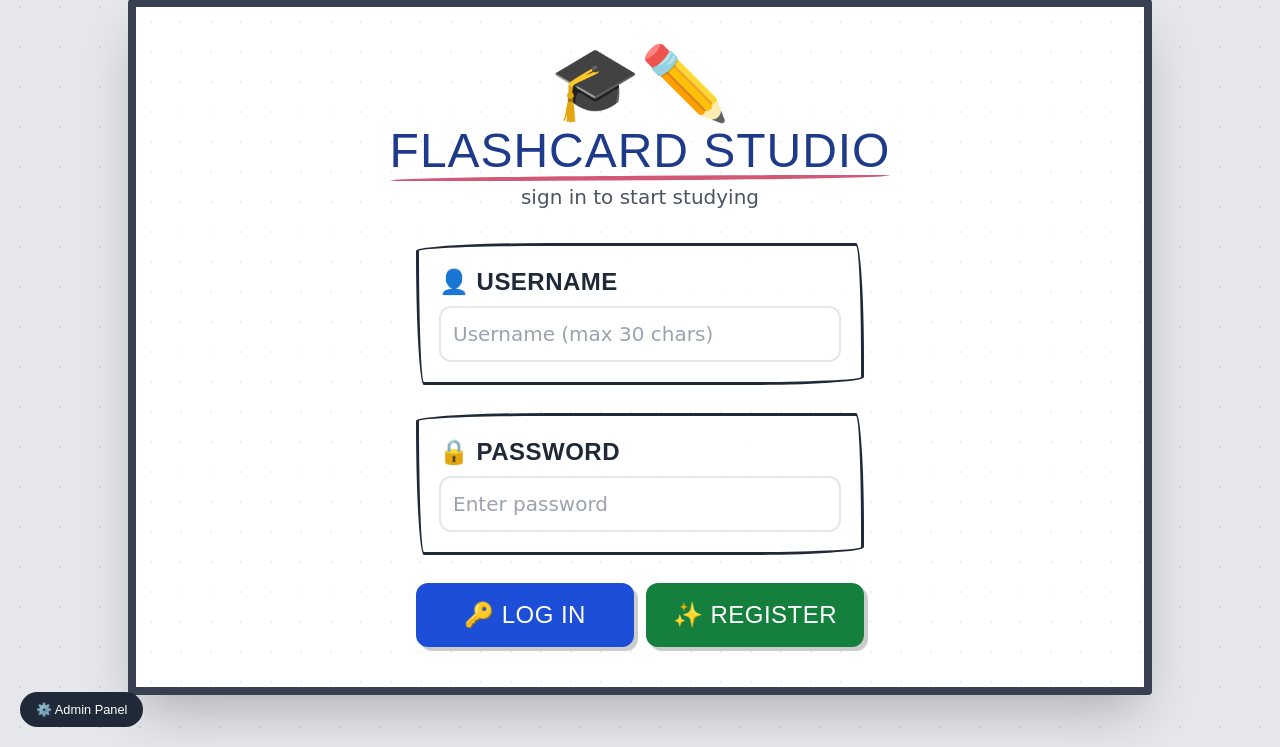
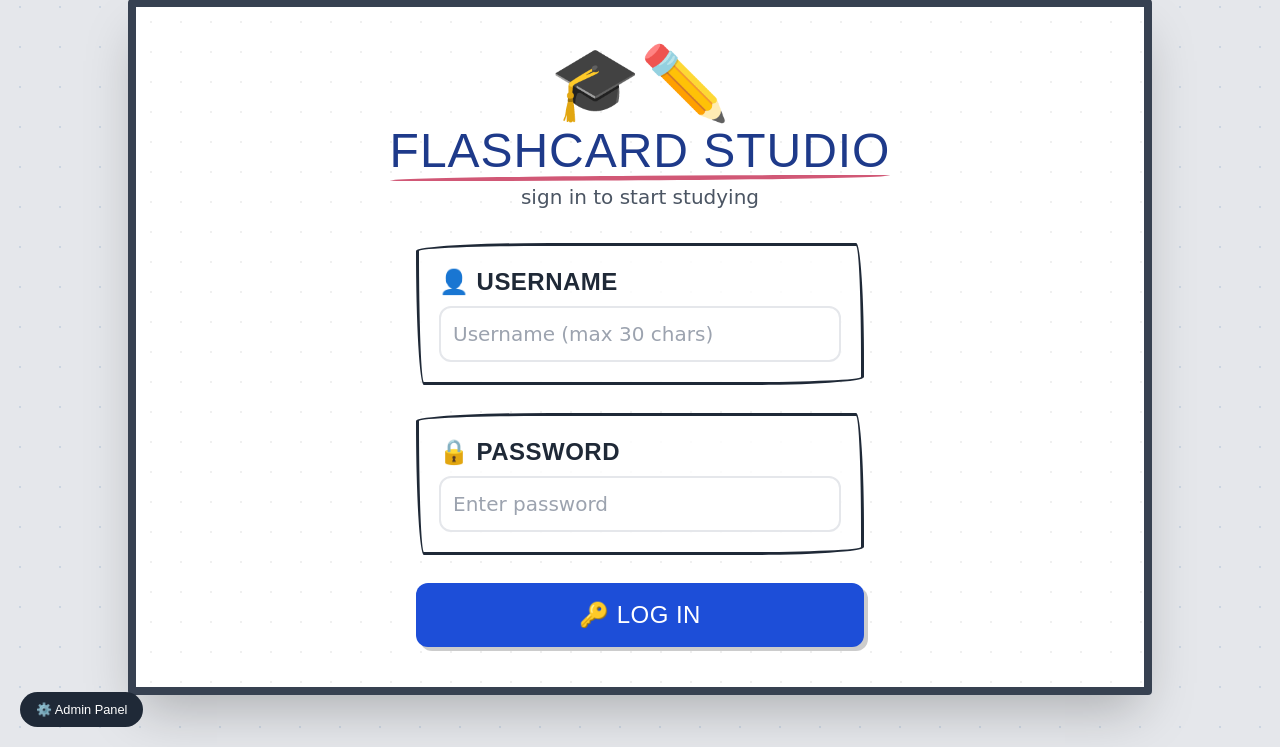
Before and after one commit to leonardo-mdc/flashcards, a PHP site: page / in a window 1280 px wide. Shown: the part 53-800 px from the top of the page. Run offline with PHP 8.4, Linux system fonts and the light colour scheme; data that the repository does not hold is empty; some libraries are stand-ins or nearby versions; some web fonts are replaced.

Commit message:
Remove register button from login, add CSS cache busting

```diff
--- a/assets/css/app.css
+++ b/assets/css/app.css
@@ -76,7 +76,7 @@ body {
 .flip-btn:active { transform: scale(0.96); }
 .progress-bar-container { background: #e2e8f0; border-radius: 20px; height: 3px; position: relative; }
 .progress-bar-fill { background: linear-gradient(90deg, #3b82f6, #2563eb); height: 100%; border-radius: 20px; transition: width 0.3s; position: relative; }
-.progress-bar-fill::after { content: attr(data-pct); position: absolute; right: -32px; top: -7px; font-size: 11px; font-weight: 700; color: #2563eb; white-space: nowrap; }
+.progress-bar-fill::after { content: attr(data-pct); position: absolute; right: -38px; top: -6px; font-size: 12px; font-weight: 700; color: #2563eb; white-space: nowrap; }
 .level-chip { background: #e0e7ff; color: #1e3a8a; border-radius: 40px; padding: 4px 12px; display: inline-block; font-size: clamp(0.65rem, 1.8vw, 0.75rem); }
 .student-badge { background: #dbeafe; color: #1e40af; border-radius: 40px; padding: 4px 12px; display: inline-block; font-size: clamp(0.7rem, 2vw, 0.8rem); }
 .loader { border: 3px solid #e2e8f0; border-top: 3px solid #1d4ed8; border-radius: 50%; width: 40px; height: 40px; animation: spin 0.7s linear infinite; display: inline-block; }
--- a/assets/js/app.js
+++ b/assets/js/app.js
@@ -131,8 +131,6 @@
         else renderStudyScreen();
     }
 
-    let isRegisterMode = false;
-
     function renderLoginScreen() {
         appEl.innerHTML = `
             <div class="whiteboard-card p-5 md:p-10 shadow-2xl">
@@ -146,28 +144,11 @@
                         <label class="text-xl md:text-2xl font-bold text-gray-800 title-font">👤 Username</label>
                         <input type="text" id="authNameInput" placeholder="Username (max 30 chars)" maxlength="30" class="w-full p-2 md:p-3 text-lg md:text-xl border-2 rounded-xl mt-2">
                     </div>
-                    <div id="registerFields" class="space-y-5 ${isRegisterMode ? '' : 'hidden'}">
-                        <div class="marker-border p-4 md:p-5 bg-white/80">
-                            <label class="text-xl md:text-2xl font-bold text-gray-800 title-font">📝 Full Name</label>
-                            <input type="text" id="authFullNameInput" placeholder="Your full name" class="w-full p-2 md:p-3 text-lg md:text-xl border-2 rounded-xl mt-2">
-                        </div>
-                        <div class="marker-border p-4 md:p-5 bg-white/80">
-                            <label class="text-xl md:text-2xl font-bold text-gray-800 title-font">🎯 English Level</label>
-                            <select id="authLevelInput" class="w-full p-2 md:p-3 text-lg md:text-xl border-2 rounded-xl mt-2 bg-white">
-                                <option value="Beginner">Beginner</option>
-                                <option value="Intermediate">Intermediate</option>
-                                <option value="Advanced">Advanced</option>
-                            </select>
-                        </div>
-                    </div>
                     <div class="marker-border p-4 md:p-5 bg-white/80">
                         <label class="text-xl md:text-2xl font-bold text-gray-800 title-font">🔒 Password</label>
                         <input type="password" id="authPasswordInput" placeholder="Enter password" class="w-full p-2 md:p-3 text-lg md:text-xl border-2 rounded-xl mt-2">
                     </div>
-                    <div class="flex gap-3">
-                        <button id="loginBtn" class="flex-1 bg-blue-700 text-white py-3 md:py-4 text-xl md:text-2xl title-font rounded-xl shadow-[4px_4px_0px_0px_rgba(0,0,0,0.2)] hover:translate-y-1 transition-all">🔑 LOG IN</button>
-                        <button id="registerBtn" class="flex-1 bg-green-700 text-white py-3 md:py-4 text-xl md:text-2xl title-font rounded-xl shadow-[4px_4px_0px_0px_rgba(0,0,0,0.2)] hover:translate-y-1 transition-all">✨ REGISTER</button>
-                    </div>
+                    <button id="loginBtn" class="w-full bg-blue-700 text-white py-3 md:py-4 text-xl md:text-2xl title-font rounded-xl shadow-[4px_4px_0px_0px_rgba(0,0,0,0.2)] hover:translate-y-1 transition-all">🔑 LOG IN</button>
                     <p id="authError" class="text-red-600 text-center hidden"></p>
                 </div>
             </div>
@@ -184,28 +165,6 @@
             if (!name || !password) { showError('Please fill in all fields'); return; }
             const result = await loginOrRegister(name, password, 'login');
             if (!result) showError('Invalid name or password');
-        });
-
-        document.getElementById('registerBtn').addEventListener('click', async () => {
-            if (!isRegisterMode) {
-                isRegisterMode = true;
-                document.getElementById('registerFields').classList.remove('hidden');
-                document.getElementById('registerBtn').textContent = '✅ CONFIRM REGISTER';
-                return;
-            }
-            const name = document.getElementById('authNameInput').value.trim();
-            const password = document.getElementById('authPasswordInput').value;
-            const fullName = document.getElementById('authFullNameInput').value.trim();
-            const englishLevel = document.getElementById('authLevelInput').value;
-            if (!name || !password) { showError('Please fill in all fields'); return; }
-            if (password.length < 4) { showError('Password must be at least 4 characters'); return; }
-            const result = await loginOrRegister(name, password, 'register', fullName, englishLevel);
-            if (!result) {
-                showError('Name already taken. Try logging in.');
-                isRegisterMode = false;
-                document.getElementById('registerFields').classList.add('hidden');
-                document.getElementById('registerBtn').textContent = '✨ REGISTER';
-            }
         });
 
         document.getElementById('authPasswordInput').addEventListener('keydown', (e) => {
--- a/index.php
+++ b/index.php
@@ -28,7 +28,7 @@ if (!$loggedInStudent) {
         <link href="https://fonts.cdnfonts.com/css/bubble-sans" rel="stylesheet">
         <link href="https://fonts.cdnfonts.com/css/stampatello-faceto" rel="stylesheet">
         <script src="https://cdn.tailwindcss.com"></script>
-        <link rel="stylesheet" href="assets/css/app.css">
+        <link rel="stylesheet" href="assets/css/app.css?v=2">
     </head>
     <body class="flex items-center justify-center">
         <a href="admin_cards.php" class="admin-link">⚙️ Admin Panel</a>
```
